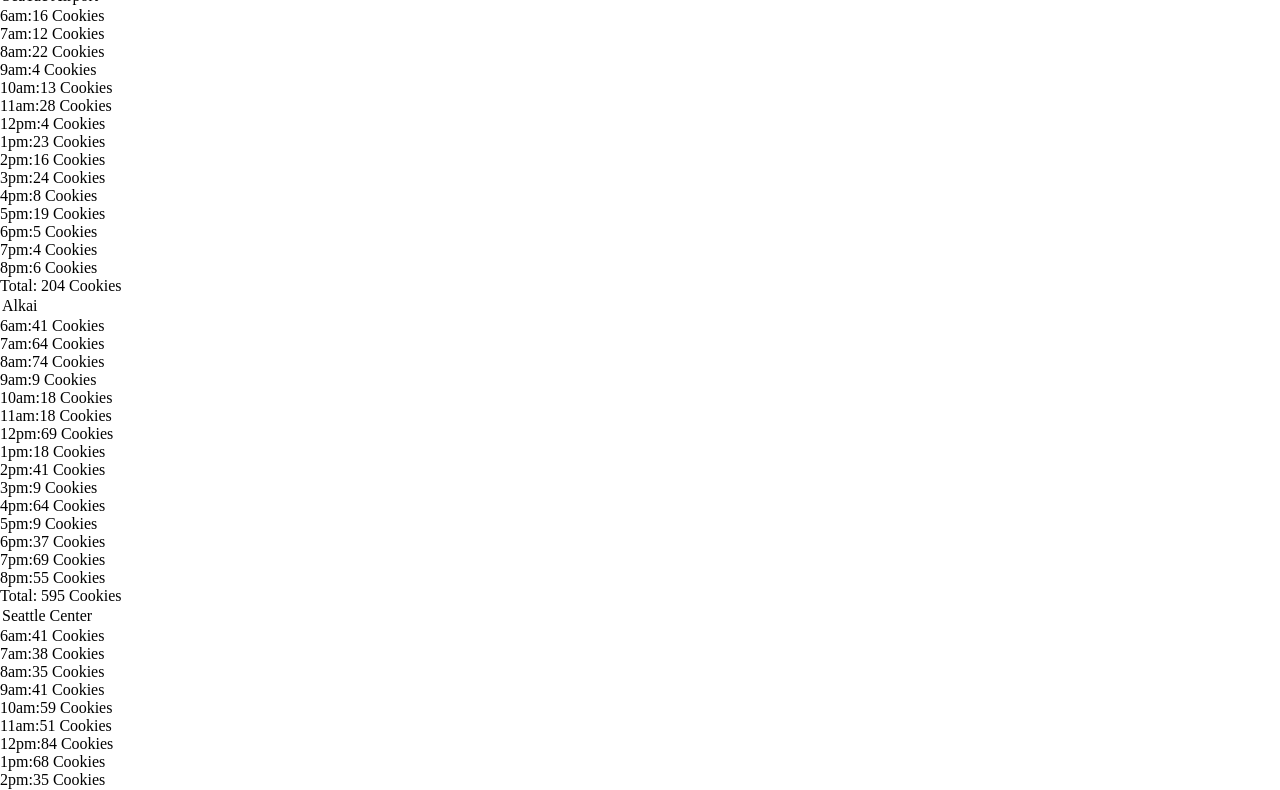
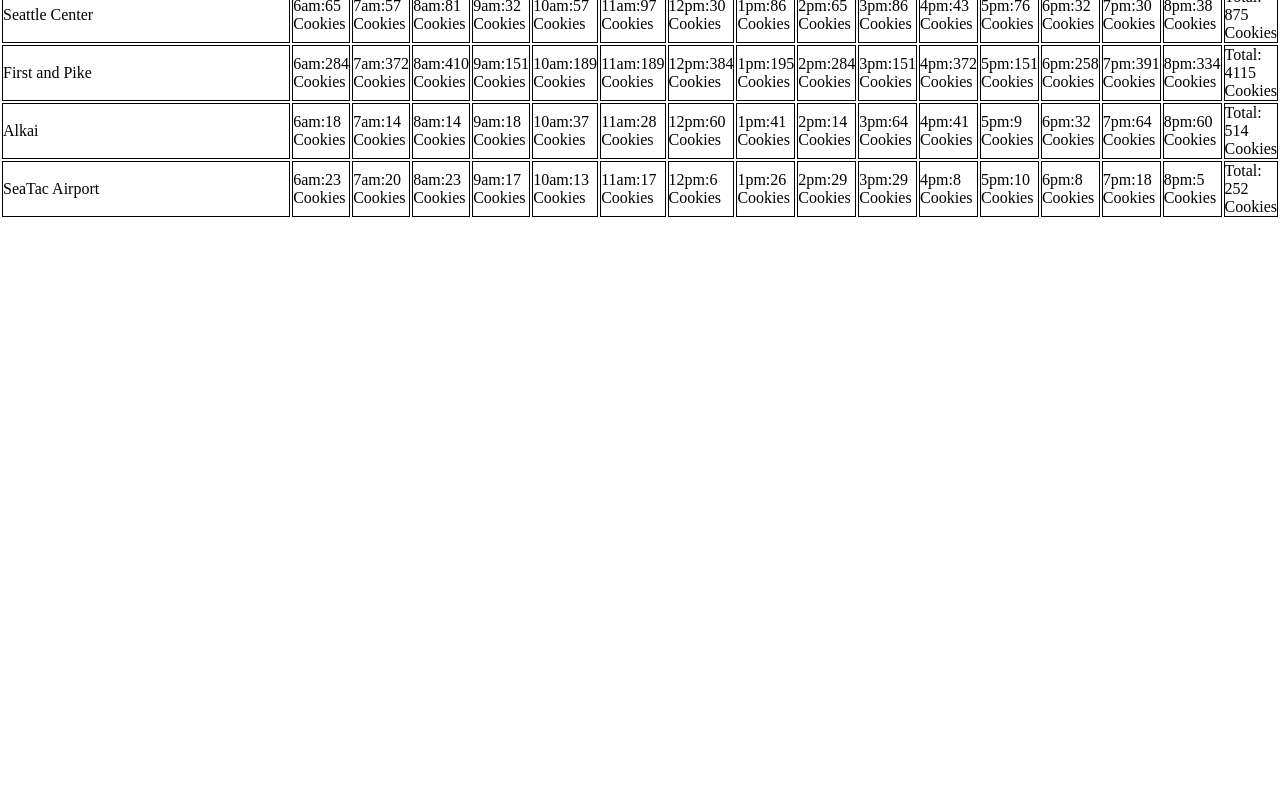
Before and after one commit to saidmattar/cookie-stand, a plain HTML site: page sales.html in a window 1280 px wide. Shown: the part 52-842 px from the top of the page. After the commit the page ends 800 px from the top, so only its background shows below. Drawn offline with Linux system fonts and the light colour scheme.

Commit message:
Have put the sales in tables and aded a border to the table in the style.css

```diff
--- a/new1app.js
+++ b/new1app.js
@@ -1,5 +1,6 @@
 'use strict';
 var main = document.getElementById('main');
+var storeHours = ['6am:','7am:','8am:','9am:','10am:','11am:','12pm:','1pm:', '2pm:', '3pm:', '4pm:', '5pm:', '6pm:', '7pm:', '8pm:'];
 console.log('we got main', main);
 
 function Store(name,minCustHourly,maxCustHourly,avrgcoksehourly){
@@ -24,26 +25,32 @@ Store.prototype.hourlyAvrage = function(){
   }
 };
 
+Store.prototype.makeTable = function(){
+  var main = document.getElementById('main');
+  var table = document.createElement('table');
+  table.id = 'table';
+  main.appendChild(table);
+};
+
 Store.prototype.getTable = function(){
-  var table = document.createElement('table');
-  table.textContent = seaTac.name;
-  main.appendChild(table);
-  var hourlySales = document.createElement('ul');
-  main.appendChild(hourlySales);
-  seaTac.hourlyAvrage();
-  var storeHours = ['6am:','7am:','8am:','9am:','10am:','11am:','12pm:','1pm:', '2pm:', '3pm:', '4pm:', '5pm:', '6pm:', '7pm:', '8pm:'];
+  var table = document.getElementById('table');
+  var hourlySales = document.createElement('tr');
+  var names = document.createElement('td');
+  names.textContent = this.name;
+  hourlySales.appendChild(names);
+  this.hourlyAvrage();
+
   for(var i = 0; i < 15; i++){
-    var hours = document.createElement('li');
+    var hours = document.createElement('td');
     hourlySales.appendChild(hours);
     hours.textContent =  storeHours[i]
-    + seaTac.storeHourlyAve[i] + ' Cookies';
+    + this.storeHourlyAve[i] + ' Cookies';
   }
-  var total = document.createElement('li');
-  total.textContent = 'Total: ' + seaTac.totalCookies + ' Cookies';
+  var total = document.createElement('td');
+  total.textContent = 'Total: ' + this.totalCookies + ' Cookies';
   hourlySales.appendChild(total);
+  table.appendChild(hourlySales);
 };
-var seaTac = new Store('SeaTac Airport', 3, 24, 1.2);
-seaTac.getTable();
 
 Store.prototype.locationRandomCust = function(){
   return Math.floor(Math.random() * (this.maxCustHourly-this.minCustHourly+1) + this.minCustHourly);
@@ -58,65 +65,13 @@ Store.prototype.hourlyAvrage = function(){
   }
 };
 
-Store.prototype.getTable = function(){
-  var table = document.createElement('table');
-  table.textContent = alkai.name;
-  main.appendChild(table);
-  var hourlySales = document.createElement('ul');
-  main.appendChild(hourlySales);
-  alkai.hourlyAvrage();
-  var storeHours = ['6am:','7am:','8am:','9am:','10am:','11am:','12pm:','1pm:', '2pm:', '3pm:', '4pm:', '5pm:', '6pm:', '7pm:', '8pm:'];
-  for(var i = 0; i < 15; i++){
-    var hours = document.createElement('li');
-    hourlySales.appendChild(hours);
-    hours.textContent =  storeHours[i]
-    + alkai.storeHourlyAve[i] + ' Cookies';
-  }
-  var total = document.createElement('li');
-  total.textContent = 'Total: ' + alkai.totalCookies + ' Cookies';
-  hourlySales.appendChild(total);
-};
+var seaTac = new Store('SeaTac Airport', 3, 24, 1.2);
 var alkai = new Store('Alkai', 2, 16, 4.6);
+var seattleCenter = new Store('Seattle Center', 11, 38, 2.7);
+var firstPike = new Store('First and Pike', 23, 65, 6.3);
+
+seaTac.makeTable();
+seattleCenter.getTable();
+firstPike.getTable();
 alkai.getTable();
-
-Store.prototype.getTable = function(){
-  var table = document.createElement('table');
-  table.textContent = seattleCenter.name;
-  main.appendChild(table);
-  var hourlySales = document.createElement('ul');
-  main.appendChild(hourlySales);
-  seattleCenter.hourlyAvrage();
-  var storeHours = ['6am:','7am:','8am:','9am:','10am:','11am:','12pm:','1pm:', '2pm:', '3pm:', '4pm:', '5pm:', '6pm:', '7pm:', '8pm:'];
-  for(var i = 0; i < 15; i++){
-    var hours = document.createElement('li');
-    hourlySales.appendChild(hours);
-    hours.textContent =  storeHours[i]
-    + seattleCenter.storeHourlyAve[i] + ' Cookies';
-  }
-  var total = document.createElement('li');
-  total.textContent = 'Total: ' + seattleCenter.totalCookies + ' Cookies';
-  hourlySales.appendChild(total);
-};
-var seattleCenter = new Store('Seattle Center', 11, 38, 2.7);
-seattleCenter.getTable();
-
-Store.prototype.getTable = function(){
-  var table = document.createElement('table');
-  table.textContent = firstPike.name;
-  main.appendChild(table);
-  var hourlySales = document.createElement('ul');
-  main.appendChild(hourlySales);
-  firstPike.hourlyAvrage();
-  var storeHours = ['6am:','7am:','8am:','9am:','10am:','11am:','12pm:','1pm:', '2pm:', '3pm:', '4pm:', '5pm:', '6pm:', '7pm:', '8pm:'];
-  for(var i = 0; i < 15; i++){
-    var hours = document.createElement('li');
-    hourlySales.appendChild(hours);
-    hours.textContent =  storeHours[i]
-    + firstPike.storeHourlyAve[i] + ' Cookies';
-  }
-  var total = document.createElement('li');
-  total.textContent = 'Total: ' + firstPike.totalCookies + ' Cookies';
-  hourlySales.appendChild(total);
-};
-var firstPike = new Store('First and Pike', 23, 65, 6.3);
-firstPike.getTable();
+seaTac.getTable();
--- a/style.css
+++ b/style.css
@@ -3,3 +3,9 @@
   padding: 0%;
   margin: 0%;
 }
+ html, body {
+   height: 100%;
+ }
+ td {
+   border: 1px solid black;
+ }
```
